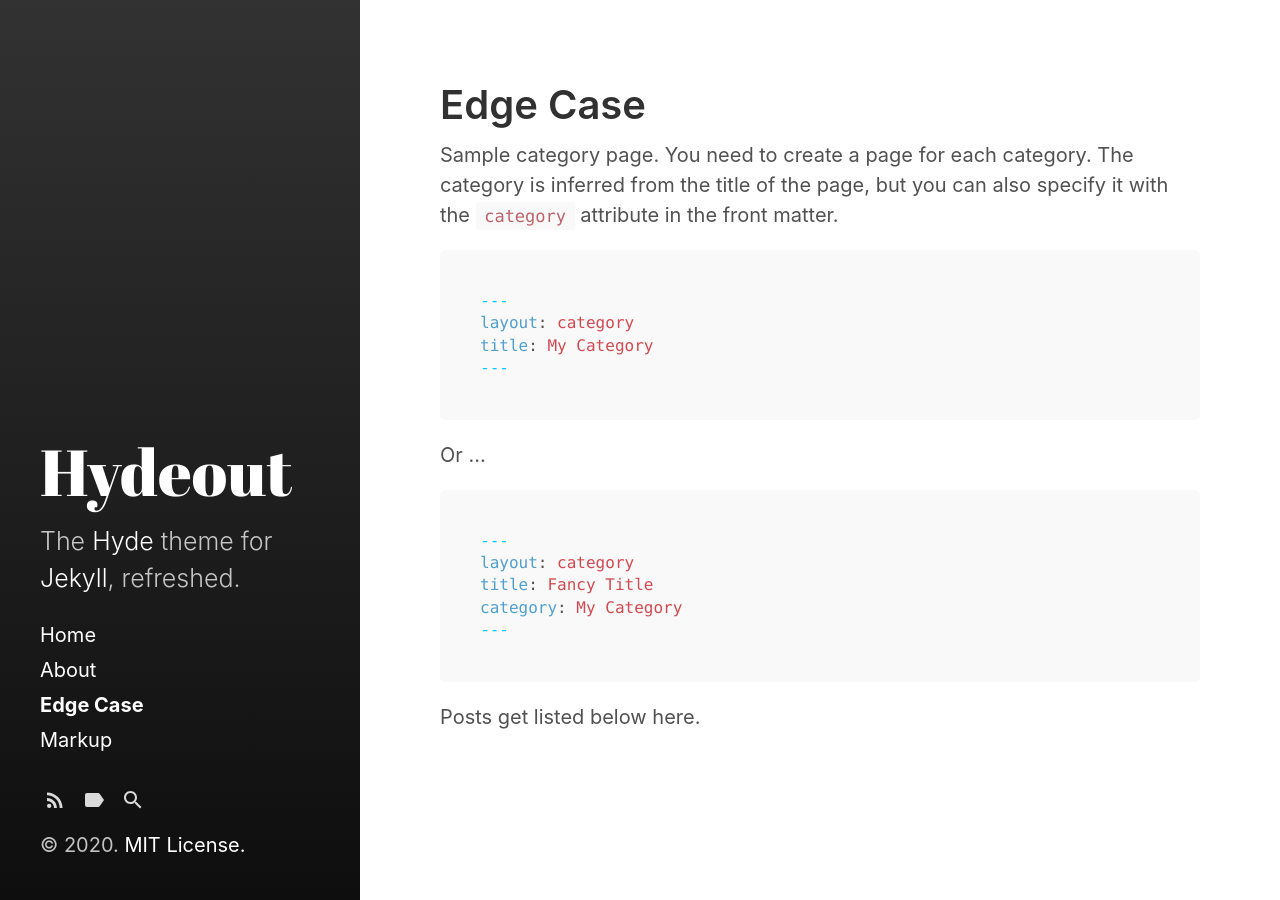
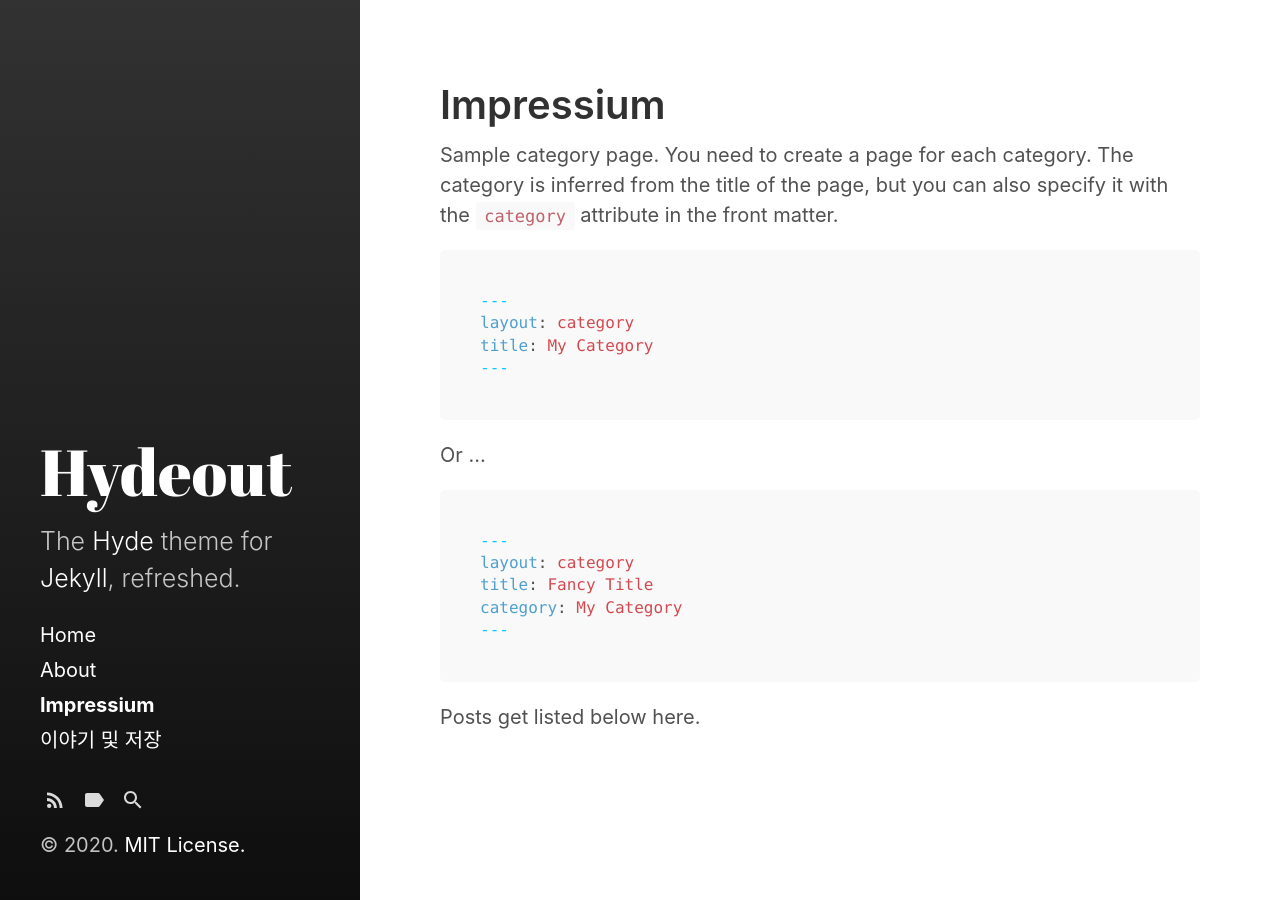
Before and after one commit to readingsnail/readingsnail.github.io, a Jekyll site: the page built from category/edge-case.md, in a window 1280 px wide. Built offline with Jekyll 4.4.1, drawn with Linux system fonts in a browser that asks for light colours.

Commit message:
file edit

```diff
--- a/category/edge-case.md
+++ b/category/edge-case.md
@@ -1,6 +1,6 @@
 ---
 layout: category
-title: Edge Case
+title: Impressium
 ---
 
 Sample category page. You need to create a page for each category.
--- a/category/markup.md
+++ b/category/markup.md
@@ -1,6 +1,6 @@
 ---
 layout: category
-title: Markup
+title: 이야기 및 저장
 ---
 
 Another sample category page.
```
